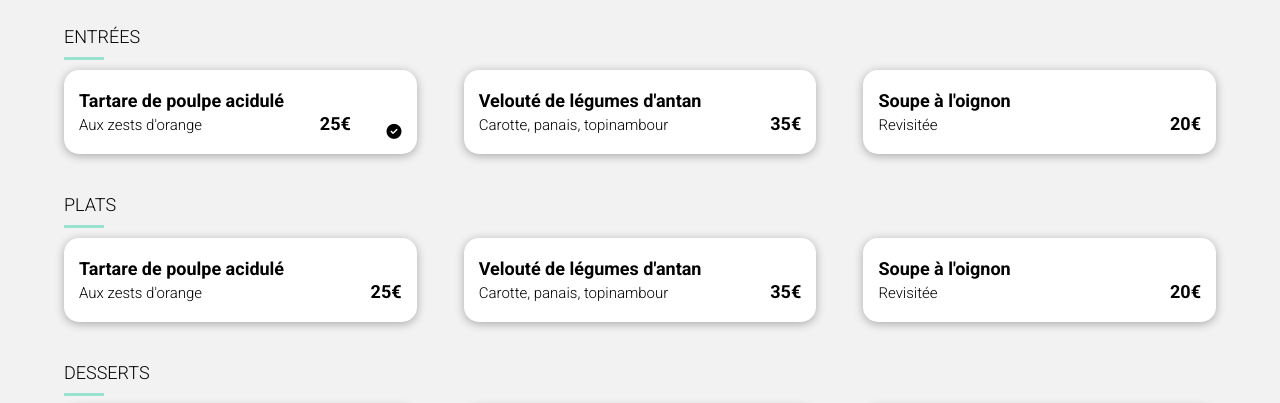
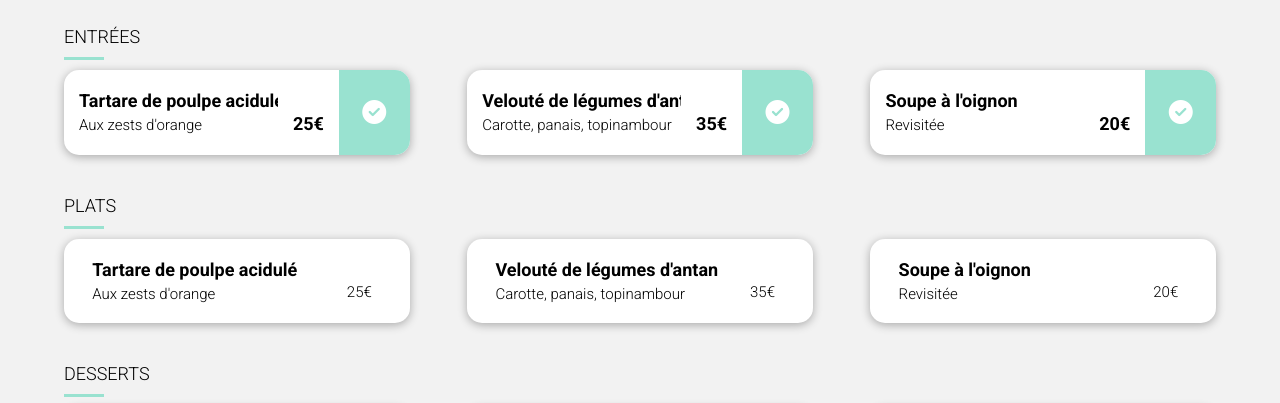
Before and after one commit to benlal/projet3, a website: page alafrancaise.html in a window 1280 px wide. Shown: the part 363-766 px from the top of the page. Drawn offline with Linux system fonts and the light colour scheme.

Commit message:
Amélioration de la checkbox sur les plats de l'entrée

```diff
--- a/alafrancaise.html
+++ b/alafrancaise.html
@@ -32,22 +32,36 @@
 								<h3>Tartare de poulpe acidulé</h3>
 								<p>Aux zests d'orange</p>
 							</div>
-							<p class="meal__price">25€</p>
-							<i class="fa-solid fa-circle-check"></i>
+							<div class="meal__price">
+								<p>25€</p>
+							</div>
+							<div class="meal__checkbox">
+								<i class="fa-solid fa-circle-check"></i>
+							</div>
 						</div>
 						<div class="meal">
 							<div class="meal__description">
 								<h3>Velouté de légumes d'antan</h3>
 								<p>Carotte, panais, topinambour</p>
 							</div>
-							<p class="meal__price">35€</p>
+							<div class="meal__price">
+								<p>35€</p>
+							</div>
+							<div class="meal__checkbox">
+								<i class="fa-solid fa-circle-check"></i>
+							</div>
 						</div>
 						<div class="meal">
 							<div class="meal__description">
 								<h3>Soupe à l'oignon</h3>
 								<p>Revisitée</p>
 							</div>
-							<p class="meal__price">20€</p>
+							<div class="meal__price">
+								<p>20€</p>
+							</div>
+							<div class="meal__checkbox">
+								<i class="fa-solid fa-circle-check"></i>
+							</div>
 						</div>
 					</div>
 					<h2>Plats</h2>
--- a/sass/style.scss
+++ b/sass/style.scss
@@ -205,12 +205,12 @@ button {
             &:hover {
                 font-weight: 900;
                 cursor: pointer;
-
+                background: $gradient;
                 background-clip: text;
                 -webkit-background-clip: text;
                 color: transparent;
                 -webkit-text-fill-color: $gradient;
-                background: $gradient;
+
 
 
             }
@@ -317,10 +317,6 @@ footer {
 }
 
 .meal {
-    display: flex;
-    justify-content: space-between;
-    align-items: flex-end;
-    padding: 15px;
     margin: 10px 0;
     background-color: white;
     border-radius: 15px;
@@ -328,17 +324,60 @@ footer {
     h3, p {
         margin: 5px 0;
     }
-    h3, .meal__price {
+    h3 {
         font-size: 18px;
     }
     p {
         font-weight: 300;
     }
-    .meal__price
-    {
+
+}
+
+.meal__description {
+    padding: 15px;
+}
+
+.meal__price {
+    align-items: flex-end;
+    padding: 15px;
+    padding-top: 38px;
+    width: 10%;
+    p {
         font-weight: 700;
+        font-size: 18px;
     }
 }
+
+.meal {
+    display: flex;
+    align-items: center;
+    justify-content: center;
+}
+
+.meal__description {
+    text-overflow: ellipsis;
+    overflow: hidden;
+    white-space: nowrap;
+
+    width: 65%;
+}
+
+.meal__checkbox {
+    width: 25%;
+    display: flex;
+    align-items: center;
+    justify-content: center;
+    background: $color3;
+    color: white;
+    height: 85px;
+    border-top-right-radius: 15px;
+    border-bottom-right-radius: 15px;
+    .fa-circle-check {
+        font-size: 24px;
+    }
+
+}
+
 
 @media screen and (min-width: 992px) {
     #fonctionnement__list {
@@ -353,7 +392,7 @@ footer {
         display: flex;
         flex-wrap: wrap;
         justify-content: space-between;
-        .restaurant, a
+        a
         {
             width: 48%;
         }
@@ -363,7 +402,7 @@ footer {
         display: flex;
         justify-content: space-between;
         .meal {
-            width: 28%;
+            width: 30%;
         }
     }
 }
```
Also changed, not shown: index.html (+6 -0 lines), public/css/style.css, 1 other file.
